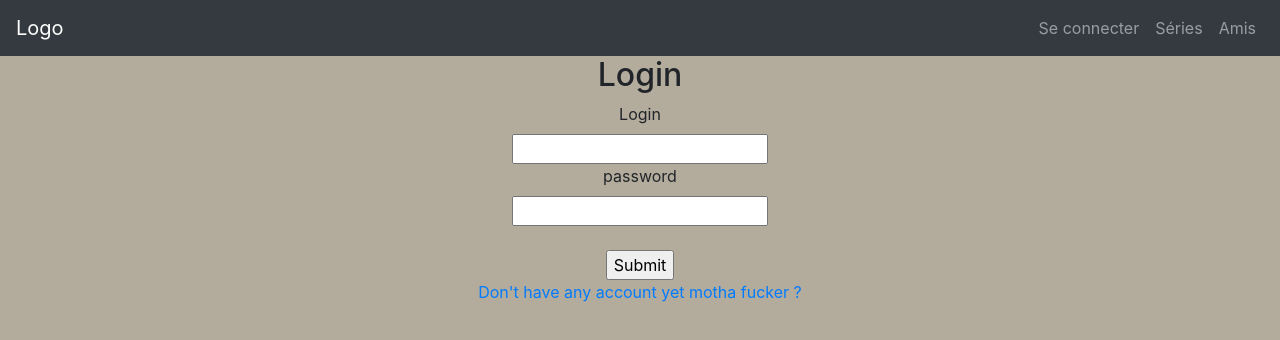
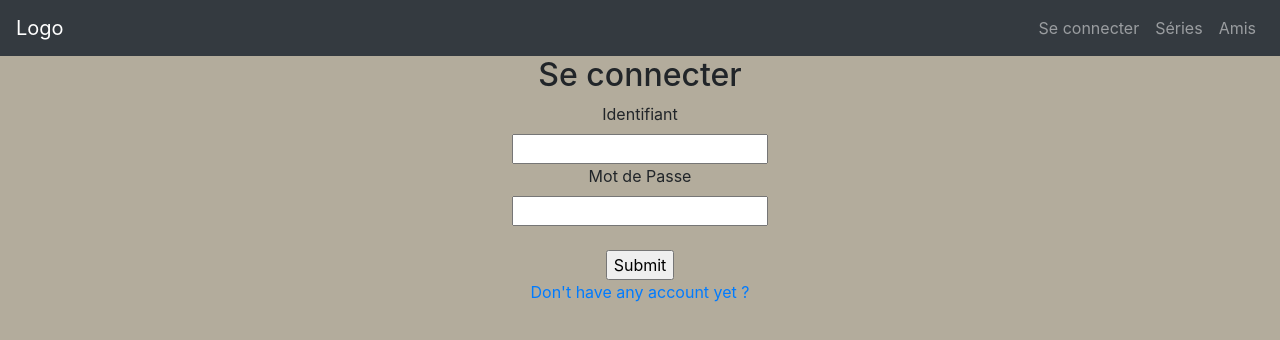
Before and after one commit to marjorie-pro/gestionnaire_serie, a React (Create React App) app in the folder myapp/: page /login in a window 1280 px wide. Shown: the top 340 px of the page. Built offline with nearby package versions, Linux system fonts and the light colour scheme.

Commit message:
Gestion du login et redirections

```diff
--- a/myapp/src/components/Login.js
+++ b/myapp/src/components/Login.js
@@ -1,6 +1,5 @@
 import React, { Component } from 'react';
-import { Alert } from 'react-bootstrap';
-import { AlertHeading } from 'react-bootstrap/Alert';
+
 
 class Login extends React.Component{
 
@@ -11,31 +10,15 @@ class Login extends React.Component{
           pictures: [],
           login: "",
           password: "",
-          token: ""
+          token: null
         };
         this.handleSubmit = this.handleSubmit.bind(this);
         this.handleChangeLogin = this.handleChangeLogin.bind(this);
         this.handleChangePassword = this.handleChangePassword.bind(this);
-
+        this.sendData = this.sendData.bind(this);
     }
 
     componentDidMount() {
-
-    //     var md5 = require('md5');
-
-    //     console.log(md5('marjorie'));
-
-    //     fetch('https://api.betaseries.com/members/auth?key=f10eeafae2e6&login={login}&password={password}',{
-    //       method:'get'
-
-    //     })
-    //     .then(response => response.json())
-    //     .then(data => {
-    //         this.setState({
-    //             items: data.shows
-    //         })
-
-    //     });
     }
 
     handleChangeLogin(event) {
@@ -43,6 +26,7 @@ class Login extends React.Component{
         this.setState({
             login: event.target.value
         });
+        console.log("password is " + this.state.password)
     }
     handleChangePassword(event) {
 
@@ -61,30 +45,35 @@ class Login extends React.Component{
 
         fetch('https://api.betaseries.com/members/auth?key=f10eeafae2e6&login=' +this.state.login+'&password=' + myPassword,{
             method:'post'
-
         })
         .then(response => response.json())
         .then(data => {
             this.setState({
             token: data.token
+
             })
             console.log(this.state.token);
+            this.props.parentCallBack(data.token)
         });
+    }
+
+     sendData = () => {
+
     }
 
     render() {
         return (
             <div>
                 <div>
-                <h2>Login</h2>
+                <h2>Se connecter</h2>
 
                     <form onSubmit={this.handleSubmit}>
-                    <label for="login">Login</label><br></br>
+                    <label for="login">Identifiant</label><br></br>
                     <input type="text" id="login" value={this.state.login} onChange={this.handleChangeLogin}></input><br></br>
-                    <label for="password">password</label><br></br>
+                    <label for="password">Mot de Passe</label><br></br>
                     <input type="text" id="password" value={this.state.password} onChange={this.handleChangePassword}></input><br></br><br></br>
-                    <input type="submit"></input><br></br>
-                    <a href="https://www.betaseries.com/">Don't have any account yet motha fucker ?</a>
+                    <input type="submit" onClick={this.sendData} ></input><br></br>
+                    <a href="https://www.betaseries.com/">Don't have any account yet ?</a>
                     </form>
 
                 </div>
--- a/myapp/src/components/Navbar.js
+++ b/myapp/src/components/Navbar.js
@@ -1,5 +1,7 @@
 import React, { Component } from 'react';
+import  { Redirect } from 'react-router-dom'
 import Login from './Login';
+
 import {
     BrowserRouter as Router,
     Switch,
@@ -10,7 +12,31 @@ import {
 import Series from './Series.js'
 
 class Navbar extends Component {
+  constructor(props) {
+    super(props);
+    this.state = {
+      isLoggedIn: null,
+      token: null
+    }
+    this.callbackFunction = this.callbackFunction.bind(this);
+  }
+
+  callbackFunction = (childData) => {
+    this.setState({
+      token: childData,
+      isLoggedIn: childData
+    })
+  }
+
+  emptyToken = () => {
+    this.setState({
+      token: null,
+      isLoggedIn: null
+    })
+  }
+
     render(){
+      const isLoggedIn = this.state.isLoggedIn;
         return (
             <Router>
             <div>
@@ -22,7 +48,11 @@ class Navbar extends Component {
                 <div className="collapse navbar-collapse" id="navbarNav">
                     <ul className="nav navbar-nav ml-auto">
                     <li className="nav-item">
-                    <Link to="/login" className="nav-link">Se connecter<span className="sr-only">(current)</span></Link>
+
+                    {isLoggedIn ? <input type="button" onClick={this.emptyToken} value="Se déconnecter" ></input> :
+                      <Link to="/login" className="nav-link">Se connecter<span className="sr-only">(current)</span></Link>
+                    }
+
                     </li>
                     <li className="nav-item">
                     <Link to="/series" className="nav-link">Séries</Link>
@@ -33,18 +63,31 @@ class Navbar extends Component {
                     </ul>
                 </div>
                 </nav>
+
                 <Switch>
                     <Route exact path="/">
                         <Homepage />
                     </Route>
                     <Route path="/login">
-                        <Login />
+                      {isLoggedIn ?
+                        <Redirect to='/series'/> :
+                        <Login parentCallBack = {this.callbackFunction}/>
+                       }
+
                     </Route>
                     <Route path="/series">
-                        <Series />
+                    {isLoggedIn ?
+                        <Series /> :
+                        <Redirect to='/login'/>
+                       }
+
                     </Route>
                     <Route path="/amis">
-                        <Amis />
+                    {isLoggedIn ?
+                        <Amis />:
+                        <Redirect to='/login'/>
+                       }
+
                     </Route>
                 </Switch>
             </div>
```
Also changed, not shown: myapp/src/App.js (+2 -14 lines), myapp/src/components/Friends.js (added, +62 -0 lines), myapp/src/components/Login2.js (added, +7 -0 lines). Lines whose indentation alone changed are shown as unchanged.
